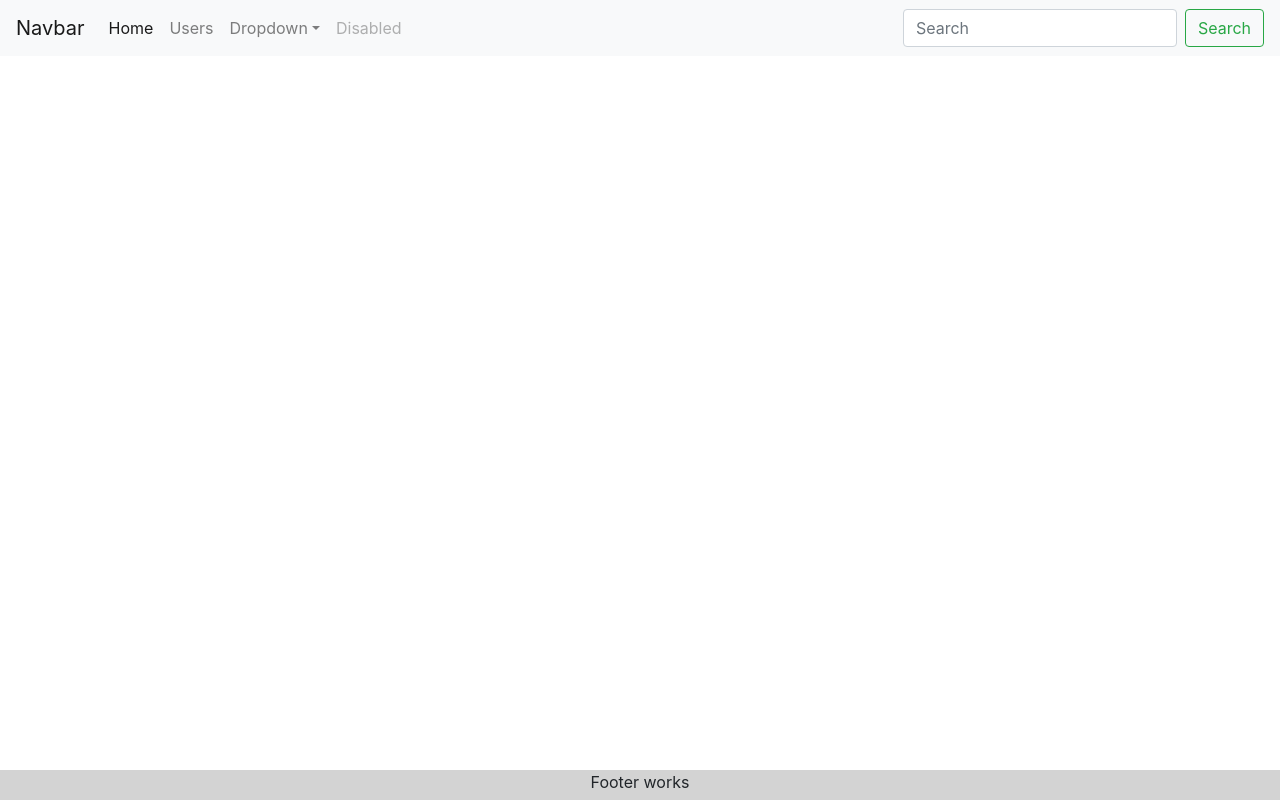
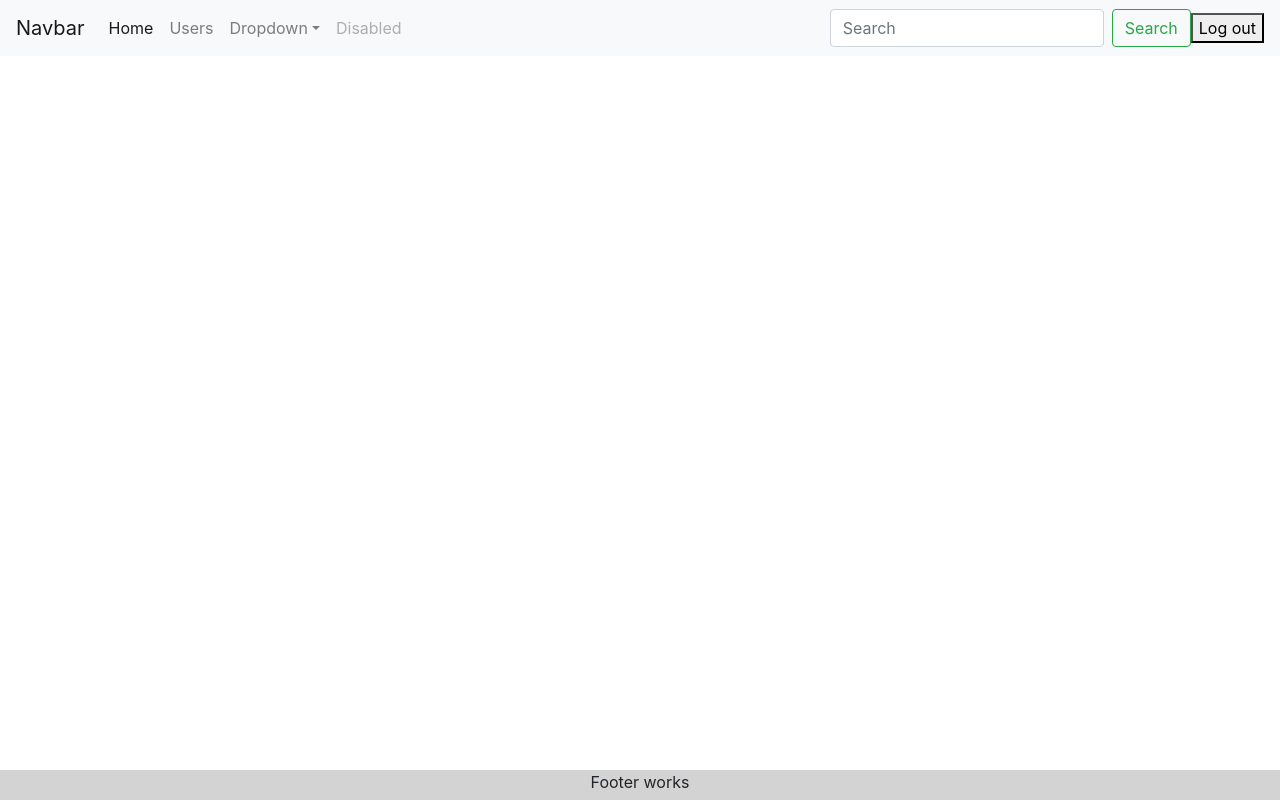
Before and after one commit to developerontheblock/todos-app, a React (Create React App) app: page / in a window 1280 px wide. Built offline with nearby package versions, Linux system fonts and the light colour scheme; sample sign-in values are in the browser's storage.

Commit message:
AuthenticatedRoute added

```diff
--- a/src/App.js
+++ b/src/App.js
@@ -3,13 +3,14 @@ import './App.css';
 import Layout from "./components/layout/Layout";
 import { Switch, Route  } from 'react-router-dom';
 import { Login } from './components/auth/login/Login';
+import {AuthenticatedRoute} from './core/guards/AuthenticatedRoute';
 
 function App() {
   return (
     <div className="App">
       <Switch>
         <Route exact path="/login" component={Login}></Route>
-        <Route path="/" component={Layout}></Route>
+        <AuthenticatedRoute path="/" component={Layout} />
        </Switch>
     </div>
   );
--- a/src/components/auth/login/Login.jsx
+++ b/src/components/auth/login/Login.jsx
@@ -1,10 +1,12 @@
 import React, { useState } from 'react';
 import './Login.css';
 import { login } from '../../../core/api/users.api';
+import { Redirect } from 'react-router-dom';
 
 export function Login(props){
 
     const [userData, setUserData] = useState({});
+    const [isLoggedUser, setLoggedUser] = useState(false);
 
     const onInputChange = (event) => {
         event.persist();
@@ -19,12 +21,15 @@ export function Login(props){
         event.preventDefault();
         login(userData).then(() => {
             console.log("Successful login");
+            setLoggedUser(true);
         }).catch((err) => {
             console.log(err);
         })
     };
 
     return(
+        <>
+        { isLoggedUser && <Redirect to="/"></Redirect> }
         <div className="login-wrapper">
             <form className="login-form" onSubmit={onFormSubmit}>
                 <div className="form-group">
@@ -38,5 +43,6 @@ export function Login(props){
                 <button className="btn btn-primary">Login</button>
             </form>
         </div>
+        </>
     )
 }
--- a/src/components/layout/header/Header.jsx
+++ b/src/components/layout/header/Header.jsx
@@ -40,6 +40,7 @@ export function Header(){
                         <input className="form-control mr-sm-2" type="search" placeholder="Search" aria-label="Search"/>
                             <button className="btn btn-outline-success my-2 my-sm-0" type="submit">Search</button>
                     </form>
+                    <button>Log out</button>
                 </div>
             </nav>
         </div>
--- a/src/components/layout/main/Main.jsx
+++ b/src/components/layout/main/Main.jsx
@@ -2,14 +2,15 @@ import React from 'react';
 import { Switch, Route } from 'react-router-dom';
 import {UsersList} from '../users/users-list/UsersList';
 import {User} from '../users/user/User';
+import {AuthenticatedRoute} from '../../../core/guards/AuthenticatedRoute';
 
 export function Main(){
 
     return(
         <div className="main-content">
          <Switch>
-             <Route exact path="/users" component={UsersList}></Route>
-             <Route exact path="/users/:id" component={User}></Route>
+             <AuthenticatedRoute exact path="/users" component={UsersList} />
+             <AuthenticatedRoute exact path="/users/:id" component={User} />
          </Switch>
         </div>
     );
--- a/src/core/api/users.api.js
+++ b/src/core/api/users.api.js
@@ -1,6 +1,10 @@
 import axios from  'axios';
 
 const apiUrl = 'http://localhost:3005';
+
+export function getLoggedUser(){
+    return JSON.parse(localStorage.getItem('loggedUser'));
+}
 
 export function getAllUsers() {
     return axios.get(`${apiUrl}/users`);
--- /dev/null
+++ b/src/core/guards/AuthenticatedRoute.jsx
@@ -0,0 +1,14 @@
+import React from 'react'
+import { getLoggedUser } from '../api/users.api'
+import { Redirect } from 'react-router-dom';
+
+
+export function AuthenticatedRoute(props){
+    const loggedUser = getLoggedUser();
+
+    if(loggedUser){
+        return <props.component {...props} />
+    }
+
+    return <Redirect to="/login" />
+}
```
